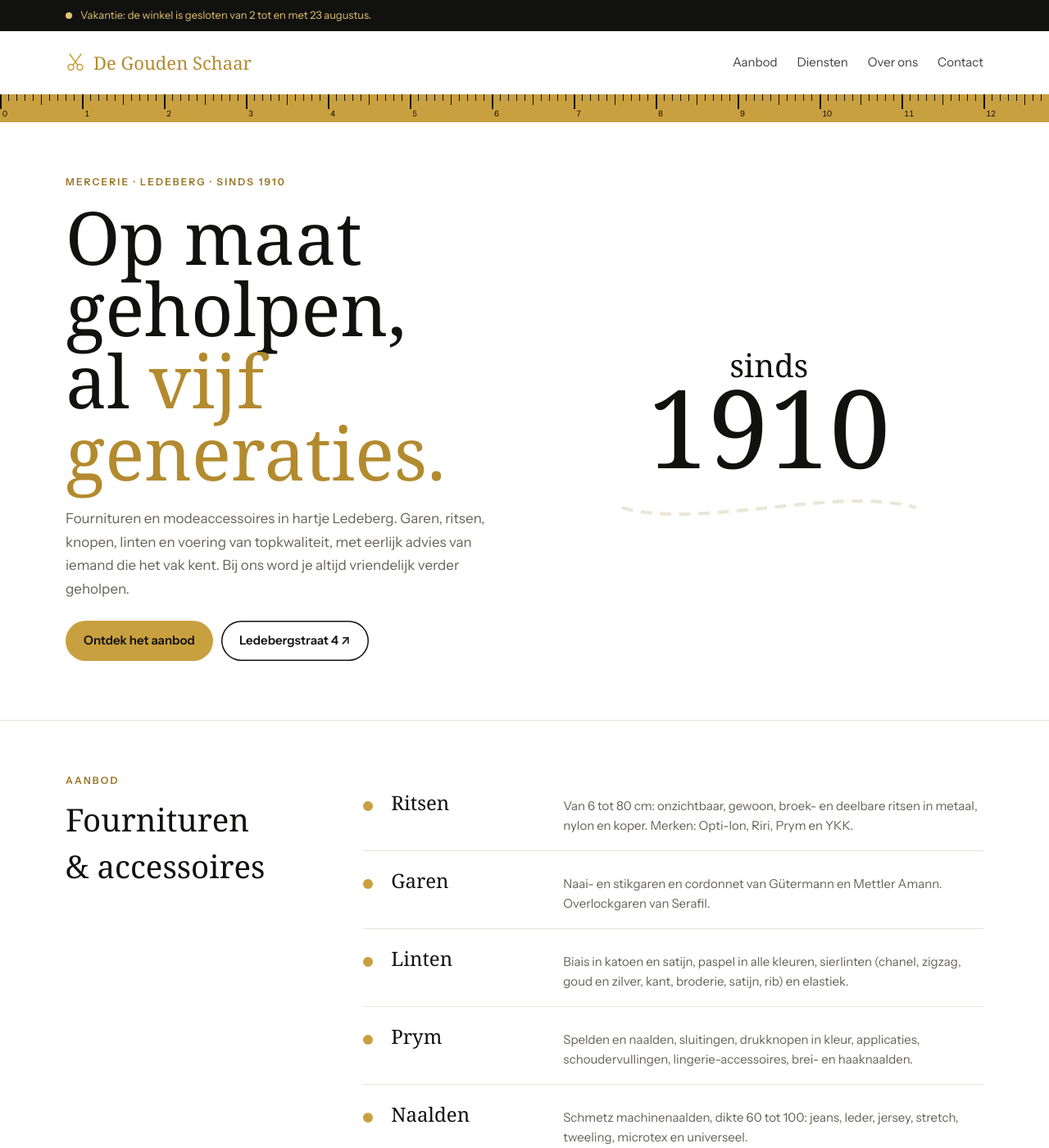
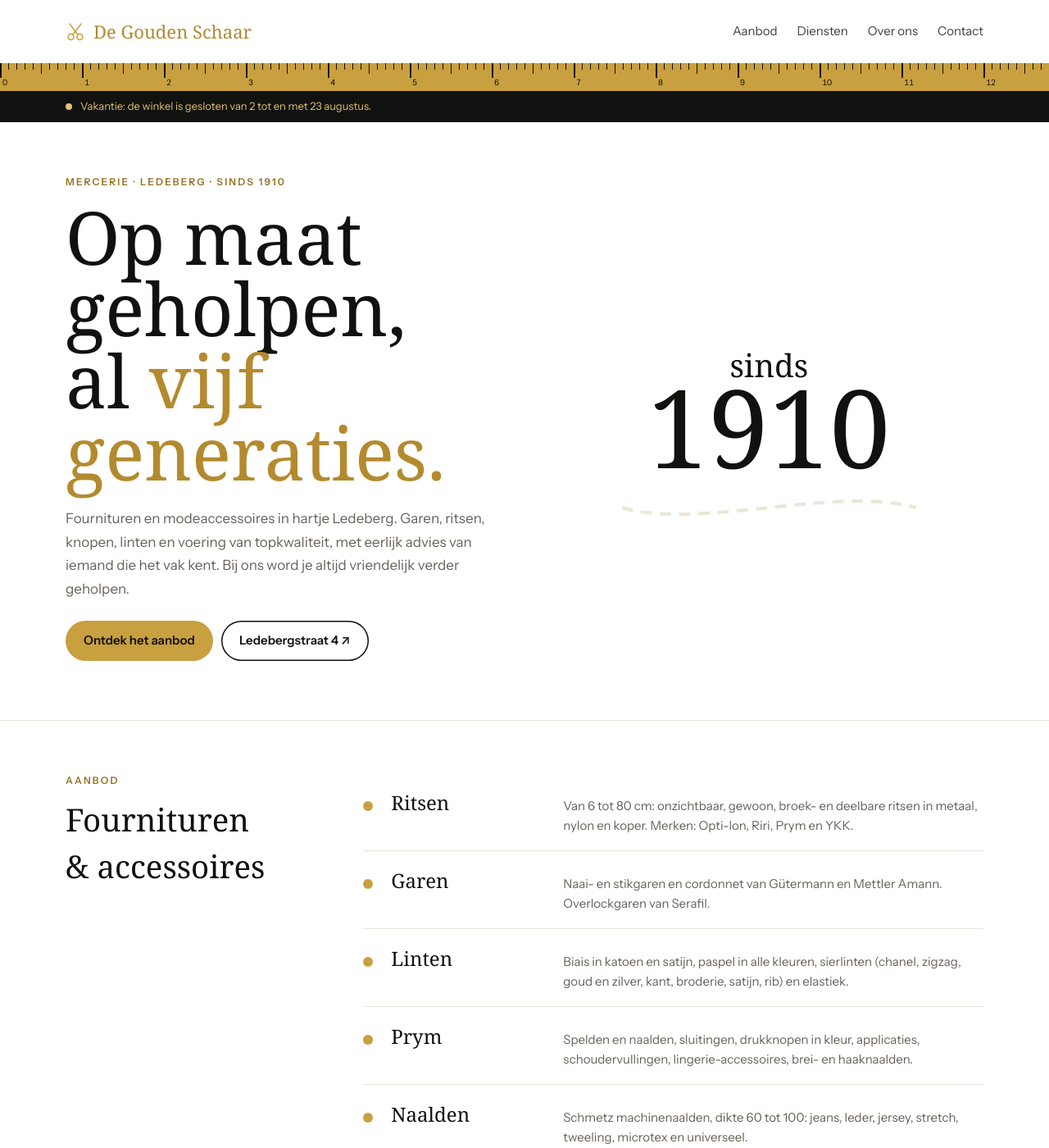
Before and after one commit to sander-sdv/De-Gouden-Schaar, a Jekyll site: the page built from index.html, in a window 1280 px wide and 1400 px high. Shown: the whole window at 82% size. Built offline with Jekyll 4.4.1, drawn with Linux system fonts in a browser that asks for light colours; some web fonts are replaced.

Commit message:
Make the top navigation sticky and move the notice bar below it
The header (menu and tape measure) now stays at the top while scrolling.
The holiday notice sits just below it and scrolls away with the page.
Menu links land below the sticky header, and the header is slimmer on phones.

Co-Authored-By: Claude Opus 5.5 <noreply@anthropic.com>
Claude-Session: https://claude.ai/code/session_01Hd9kXiM3p4HW2vsW1T8CRY

```diff
--- a/_includes/header.html
+++ b/_includes/header.html
@@ -1,7 +1,4 @@
 {% assign w = site.data.winkel %}
-{% if w.mededeling.tonen %}
-<div class="notice"><div class="wrap"><i aria-hidden="true"></i>{{ w.mededeling.tekst }}</div></div>
-{% endif %}
 <header class="site-header">
   <div class="wrap nav">
     <a class="brand" href="{{ '/' | relative_url }}">{% include scissors.html size=24 %}{{ w.naam }}</a>
@@ -14,3 +11,6 @@
   </div>
   <div class="tape" aria-hidden="true">{% for i in (0..29) %}<span style="left:{{ i | times: 100 }}px">{{ i }}</span>{% endfor %}</div>
 </header>
+{% if w.mededeling.tonen %}
+<div class="notice"><div class="wrap"><i aria-hidden="true"></i>{{ w.mededeling.tekst }}</div></div>
+{% endif %}
--- a/assets/css/main.css
+++ b/assets/css/main.css
@@ -15,7 +15,7 @@
   color-scheme: light;
 }
 *{box-sizing:border-box}
-html{scroll-behavior:smooth;scroll-padding-top:16px}
+html{scroll-behavior:smooth;scroll-padding-top:calc(var(--header-h,112px) + 12px)}
 body{margin:0;background:var(--bg);color:var(--ink);font-family:var(--sans);font-size:16px;line-height:1.5;-webkit-font-smoothing:antialiased}
 img{max-width:100%;display:block}
 a{color:inherit}
@@ -30,7 +30,8 @@ a:focus-visible,.btn:focus-visible{outline:3px solid var(--gold);outline-offset:
 .notice .wrap{display:flex;gap:10px;align-items:center}
 .notice i{width:8px;height:8px;border-radius:50%;background:currentColor;flex:none}
 
-/* header */
+/* header: blijft bovenaan staan tijdens het scrollen */
+.site-header{position:sticky;top:0;z-index:20;background:var(--bg)}
 .nav{display:flex;justify-content:space-between;align-items:center;padding-block:22px;gap:16px;flex-wrap:wrap}
 .brand{font-family:var(--serif);font-size:22px;text-decoration:none;display:flex;align-items:center;gap:10px;color:var(--gold-title)}
 .brand .icon{color:var(--gold)}
@@ -149,6 +150,9 @@ a:focus-visible,.btn:focus-visible{outline:3px solid var(--gold);outline-offset:
   .gallery{grid-template-columns:repeat(2,minmax(0,1fr));grid-auto-rows:150px}
   .story .ph{aspect-ratio:4/3}
   .nav nav{gap:18px}
+  .nav{padding-block:14px;gap:8px}
+  .tape{height:22px;font-size:9px}
+  .tape span{display:none}
 }
 @media (max-width:420px){.contact{grid-template-columns:1fr}}
 @media (prefers-reduced-motion:reduce){html{scroll-behavior:auto}*{transition:none!important}}
--- a/assets/js/main.js
+++ b/assets/js/main.js
@@ -11,6 +11,12 @@
     });
   }
 
+  // Hoogte van de vaste menubalk, zodat menulinks niet onder de balk eindigen.
+  var header = document.querySelector('.site-header');
+  function setHeaderH() { if (header) document.documentElement.style.setProperty('--header-h', header.offsetHeight + 'px'); }
+  setHeaderH();
+  window.addEventListener('resize', setHeaderH);
+
   // 2. Markeer de openingsuren van vandaag.
   var today = new Date().getDay(); // 0 = zondag
   document.querySelectorAll('.hours tr[data-day="' + today + '"]').forEach(function (tr) {
```
